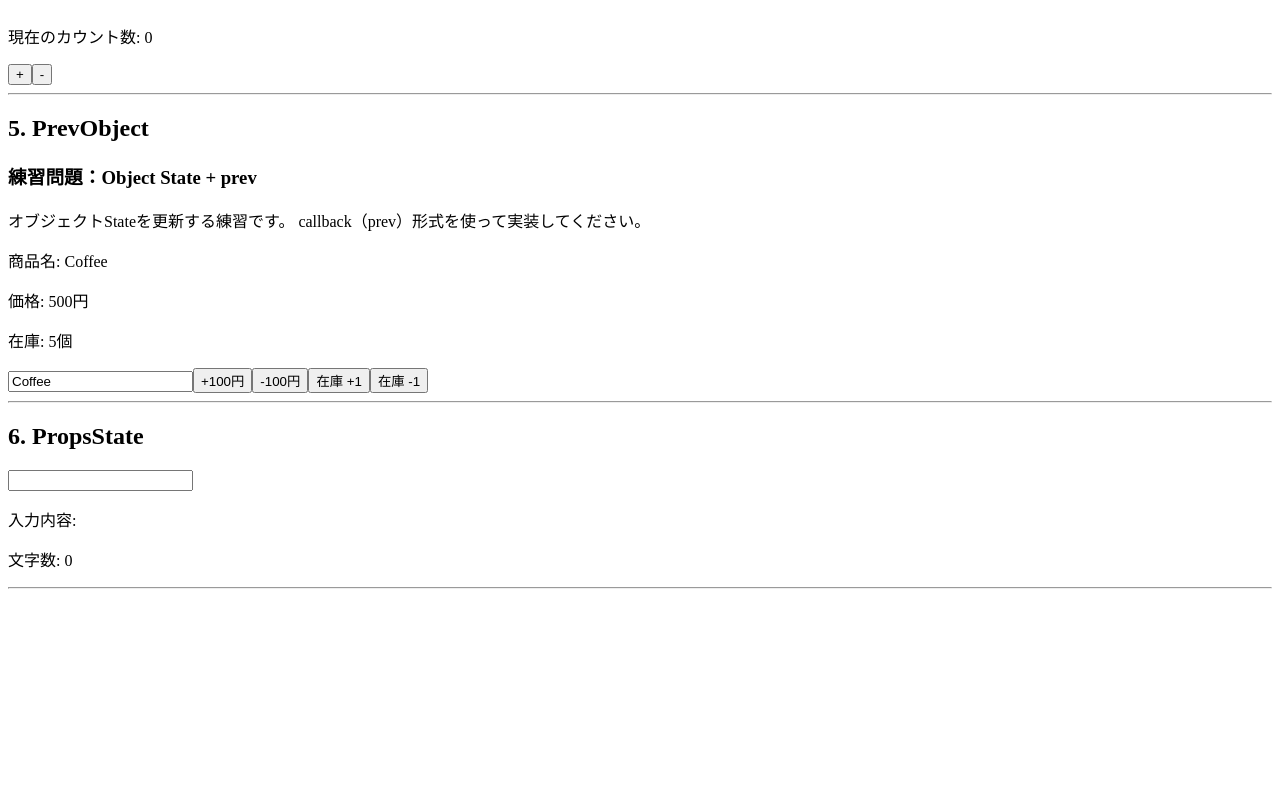
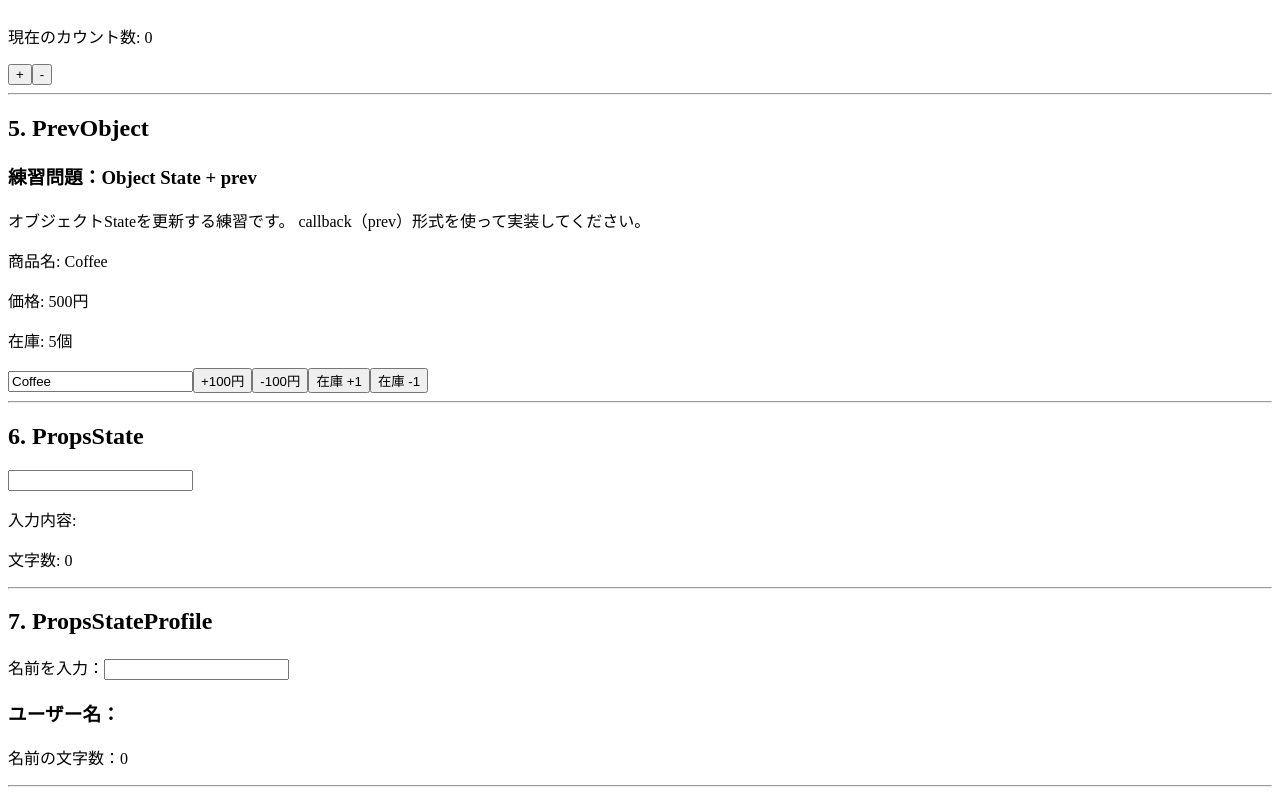
Before and after one commit to nasu-masa/frontend-study, a React (Vite) app in the folder react/react-basics/: page / in a window 1280 px wide. Shown: the part 451-1246 px from the top of the page. Before the commit the page ends 1048 px from the top, so only its background shows below. Built offline with nearby package versions, Linux system fonts and the light colour scheme.

Commit message:
Practice props with state and handlers

```diff
--- a/react/react-basics/src/components/03-events-state/useState-basics/parent.jsx
+++ b/react/react-basics/src/components/03-events-state/useState-basics/parent.jsx
@@ -4,7 +4,7 @@ import Toggle from "./toggle";
 import Prev from "./prev";
 import PrevObject from "./object-state-prev-practice";
 import PropsState from "./props-state-text-counter";
-
+import PropsStateProfile from "./props-state-user-profile";
 const Parent = () => {
   return (
     <div>
@@ -39,6 +39,11 @@ const Parent = () => {
       <PropsState />
 
       <hr />
+
+      <h2>7. PropsStateProfile</h2>
+      <PropsStateProfile />
+
+      <hr />
     </div>
   );
 };
--- /dev/null
+++ b/react/react-basics/src/components/03-events-state/useState-basics/props-state-user-profile.jsx
@@ -0,0 +1,68 @@
+// 練習問題：Props + State（User Profile版）
+//
+// InputArea（入力担当）と ProfileCard（表示担当）を
+// 別コンポーネントに分離してください。
+//
+// POINT:
+// ・StateはExample（親）が持つ
+// ・子コンポーネントはPropsで値を受け取る
+// ・入力担当と表示担当で役割を分ける
+// ・onChangeで入力値をStateに反映する
+
+import { useState } from "react";
+
+// 【要件】
+//
+// ■ Exampleコンポーネント
+// ・useStateを使って名前（name）を管理する。
+// ・初期値は空文字 "" とする。
+// ・必要なPropsを子コンポーネントへ渡す。
+//
+// ■ InputAreaコンポーネント
+// ・input要素を表示する。
+// ・入力された名前をStateに反映する。
+// ・Stateは持たない。
+// ・Propsを使って更新する。
+//
+// ■ ProfileCardコンポーネント
+// ・現在入力されている名前を表示する。
+// ・名前の文字数も表示する。
+// ・Propsで受け取った値のみを使う。
+
+const Example = () => {
+  const [name, setName] = useState("");
+  const nameChange = (e) => setName(e.target.value);
+  return (
+    <>
+      <InputArea name={name} setName={setName} nameChange={nameChange} />
+      <ProfileCard name={name} />
+    </>
+  );
+};
+
+const InputArea = ({ name, setName, nameChange }) => {
+  return (
+    <>
+      名前を入力：
+      <input type="text" value={name} onChange={nameChange} />
+    </>
+  );
+};
+
+const ProfileCard = ({ name }) => {
+  return (
+    <>
+      <h3>ユーザー名：{name}</h3>
+      <p>名前の文字数：{name.length}</p>
+    </>
+  );
+};
+
+export default Example;
+
+// 【完成イメージ】
+//
+// 名前を入力：[Nasubi]
+//
+// ユーザー名：Nasubi
+// 名前の文字数：6文字
```
